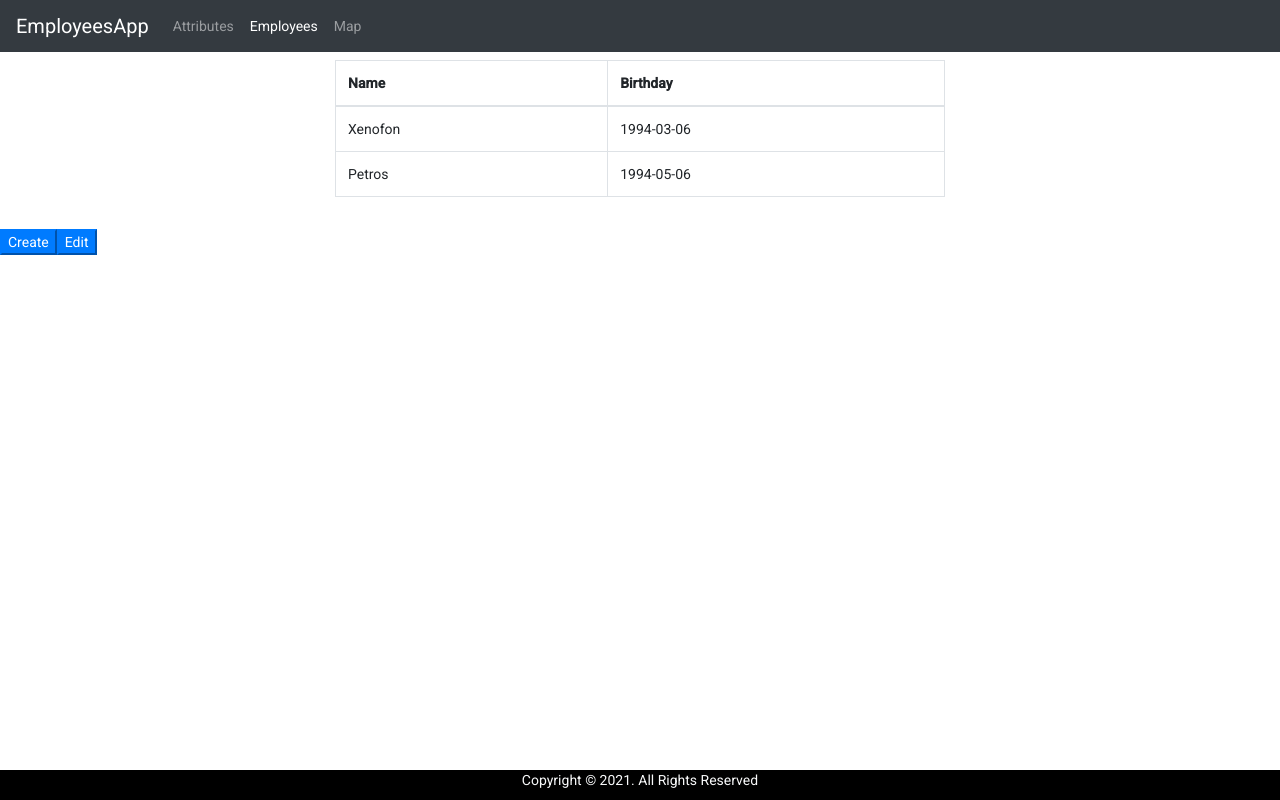
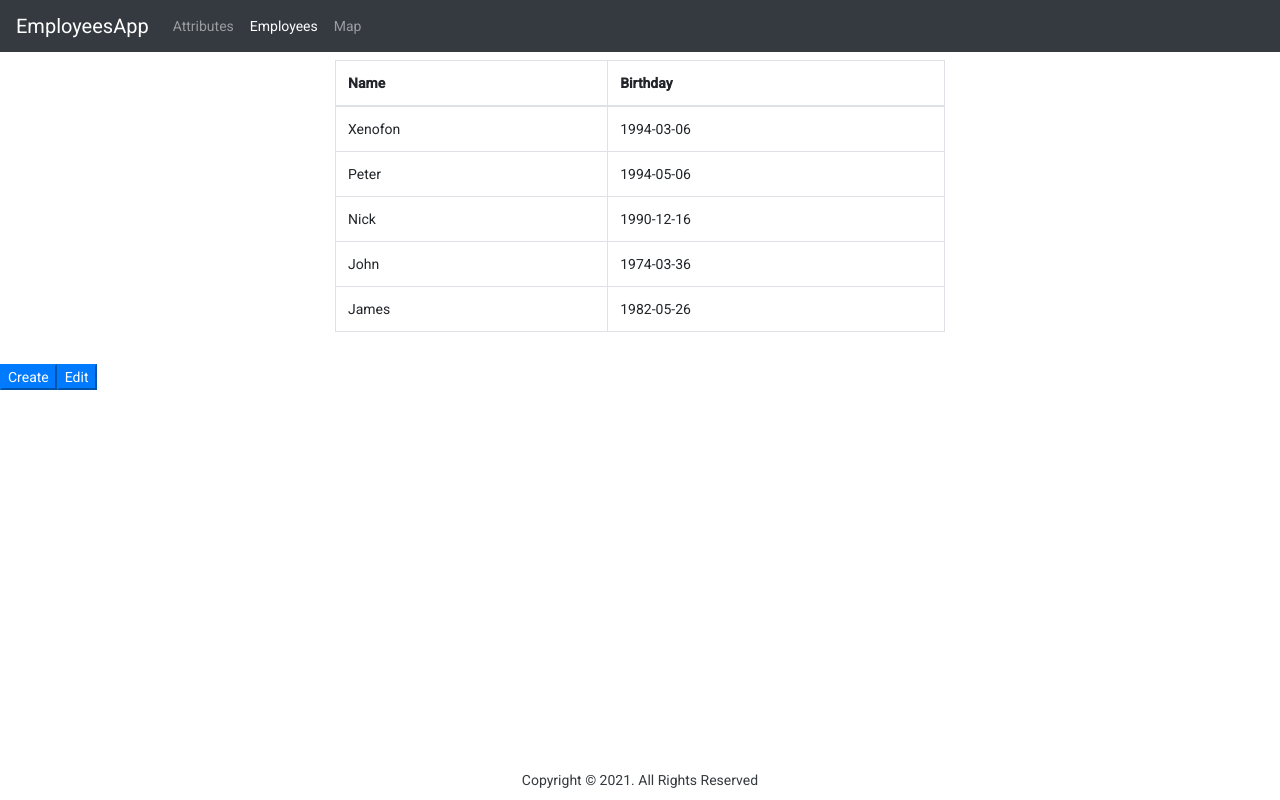
Before and after one commit to Vourliotis/EmployeesApp, an Angular app: page /employees in a window 1280 px wide. Built offline with nearby package versions, Linux system fonts and the light colour scheme.

Commit message:
created data

```diff
--- a/src/app/core/footer/footer.component.html
+++ b/src/app/core/footer/footer.component.html
@@ -1,3 +1,3 @@
 <footer class="text-center">
-  <span class="text-light footer-text">Copyright &copy; 2021. All Rights Reserved</span>
+  <span class="text-dark footer-text">Copyright &copy; 2021. All Rights Reserved</span>
 </footer>
--- a/src/app/core/footer/footer.component.scss
+++ b/src/app/core/footer/footer.component.scss
@@ -1,5 +1,4 @@
 footer {
-  background-color: black;
   position: absolute;
   bottom: 0px;
   width: 100%;
--- a/src/app/data/employees.json
+++ b/src/app/data/employees.json
@@ -8,8 +8,29 @@
   },
   {
     "id": "2",
-    "name": "Petros",
+    "name": "Peter",
     "birthday": "1994-05-06",
+    "hasCar": false,
+    "address": "Athens"
+  },
+  {
+    "id": "3",
+    "name": "Nick",
+    "birthday": "1990-12-16",
+    "hasCar": true,
+    "address": "Thessaloniki"
+  },
+  {
+    "id": "4",
+    "name": "John",
+    "birthday": "1974-03-36",
+    "hasCar": true,
+    "address": "Athens"
+  },
+  {
+    "id": "5",
+    "name": "James",
+    "birthday": "1982-05-26",
     "hasCar": false,
     "address": "Athens"
   }
--- a/src/app/features/employees/list/list.component.html
+++ b/src/app/features/employees/list/list.component.html
@@ -18,6 +18,7 @@
     </div>
   </div>
   <div class="row">
+    <!-- Test buttons -->
     <button class="btn-primary" [routerLink]="['./create']">Create</button>
     <button class="btn-primary" [routerLink]="['./edit', 1]">Edit</button>
   </div>
```
Also changed, not shown: src/app/data/attributes.json (+27 -0 lines), src/app/data/employeeAttributes.json (+46 -0 lines).
